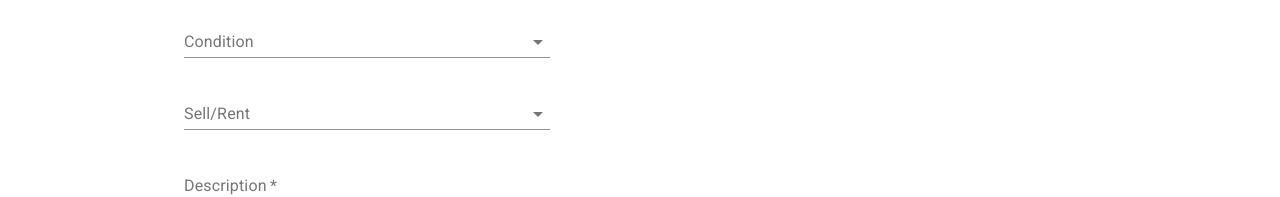
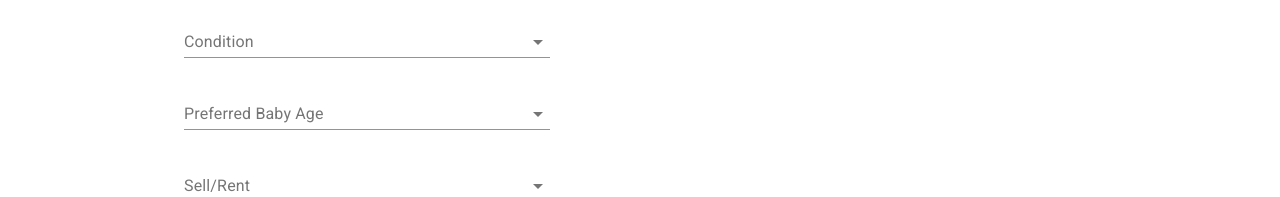
Before and after one commit to cmpe295BabyGear/BABY-GEAR-RENTAL, a React (Create React App) app: page /sell in a window 1280 px wide. Shown: the part 459-656 px from the top of the page. Built offline with nearby package versions, Linux system fonts and the light colour scheme; no server answers.

Commit message:
Adding Baby Age to the listing

```diff
--- a/src/Components/Sell/index.js
+++ b/src/Components/Sell/index.js
@@ -23,6 +23,7 @@ const getData = (e) =>{
 const [category, setCategory] = React.useState('');
 const [condition, setCondition] = React.useState('');
 const [sell, setSell] = React.useState('');
+const [babyAge, setBabyAge] = React.useState('');
 
 
   const handleConditionChange = (event) => {
@@ -39,6 +40,9 @@ const [sell, setSell] = React.useState('');
     setSell(event.target.value);
   }
 
+  const handleBabyAgeChange = (event) => {
+    setBabyAge(event.target.value);
+  }
 
     return(
 
@@ -132,6 +136,23 @@ const [sell, setSell] = React.useState('');
 </FormControl>
 </Grid>
 
+<Grid item xs={12} sm={5}>
+<FormControl fullWidth>
+  <InputLabel id="demo-simple-select-label">Preferred Baby Age</InputLabel>
+  <Select
+    labelId="demo-simple-select-label"
+    id="demo-simple-select"
+    value={babyAge}
+    label="babyAge"
+    onChange={handleBabyAgeChange}
+  >
+    <MenuItem value={1}>NewBorn</MenuItem>
+    <MenuItem value={2}>6-12 Months </MenuItem>
+    <MenuItem value={3}>12-24 Month</MenuItem>
+    <MenuItem value={4}>2-4 years old</MenuItem>
+  </Select>
+</FormControl>
+</Grid>
 
 
 
@@ -145,8 +166,8 @@ const [sell, setSell] = React.useState('');
     label="Category"
     onChange={handleSellChange}
   >
-    <MenuItem value={10}>Sell</MenuItem>
-    <MenuItem value={20}>Rent</MenuItem>
+    <MenuItem value={1}>Sell</MenuItem>
+    <MenuItem value={2}>Rent</MenuItem>
 
   </Select>
 </FormControl>
```
